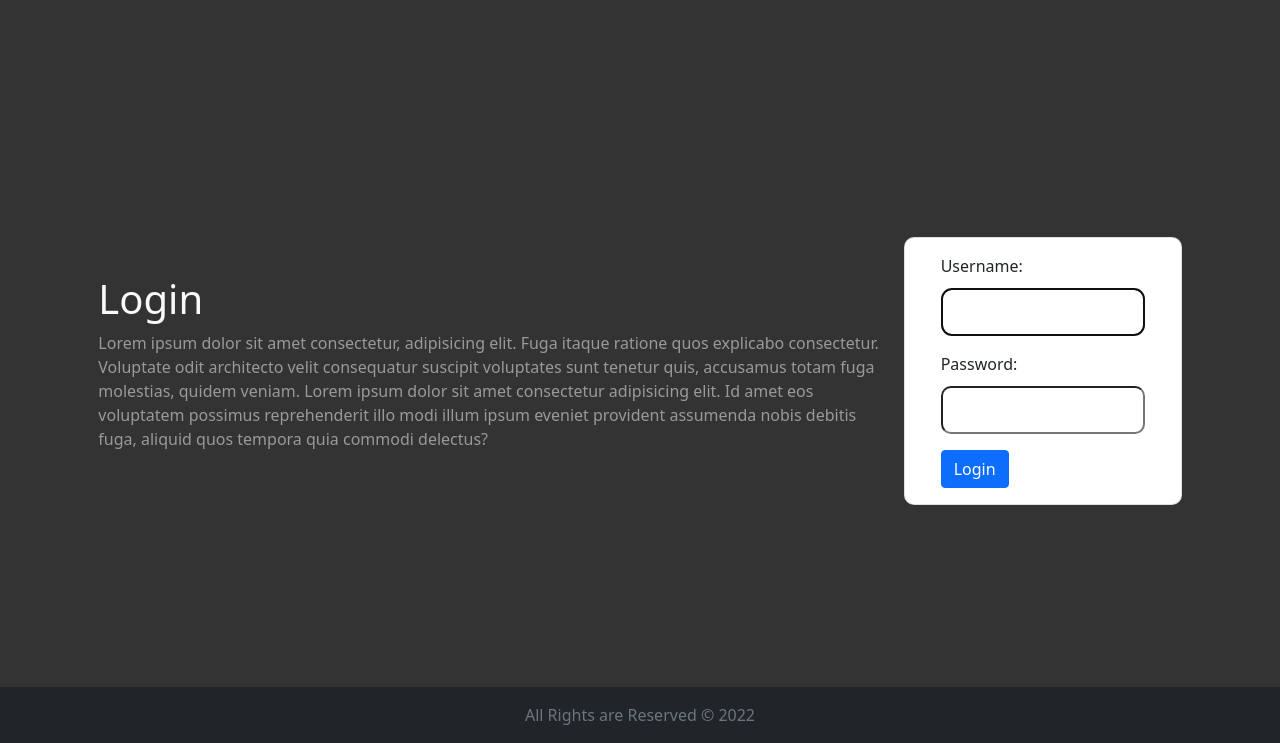
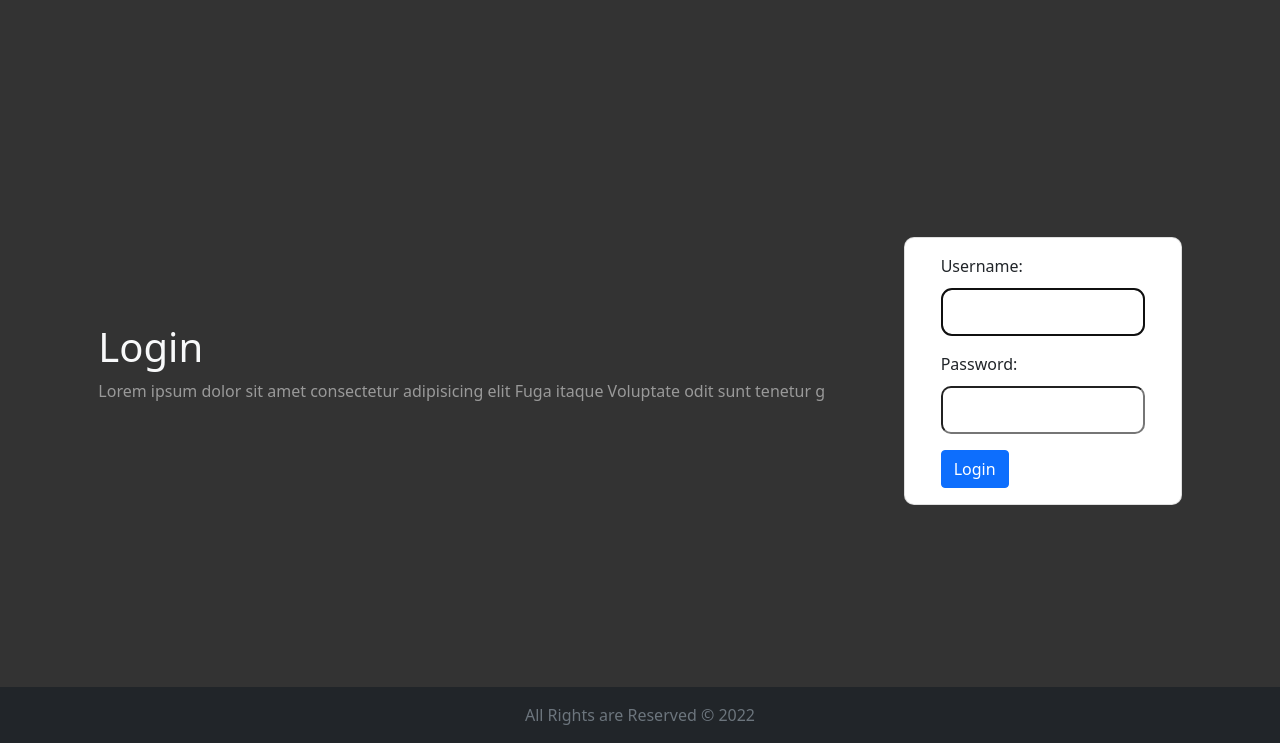
Before and after one commit to Anjanasharath/rase, a Django app: page /accounts/login/ in a window 1280 px wide. Shown: the part 57-800 px from the top of the page. Run offline with Django 4.2, Linux system fonts and the light colour scheme; some libraries are stand-ins or nearby versions.

Commit message:
loginpage created

```diff
--- a/templates/registration/login.html
+++ b/templates/registration/login.html
@@ -9,8 +9,7 @@
 
             <h1 class="text-light">Login</h1>
             <p class="text-white-50">
-                Lorem ipsum dolor sit amet consectetur, adipisicing elit. Fuga itaque ratione quos explicabo consectetur. Voluptate odit architecto velit consequatur suscipit voluptates sunt tenetur quis, accusamus totam fuga molestias, quidem veniam.
-                Lorem ipsum dolor sit amet consectetur adipisicing elit. Id amet eos voluptatem possimus reprehenderit illo modi illum ipsum eveniet provident assumenda nobis debitis fuga, aliquid quos tempora quia commodi delectus?
+                Lorem ipsum dolor sit amet consectetur adipisicing elit Fuga itaque  Voluptate odit  sunt tenetur  g
             </p>
 
         </div>
--- a/templates/registration/register.html
+++ b/templates/registration/register.html
@@ -9,8 +9,8 @@
         <div class="col-lg-8">
             <h1 class="text-light">Registration</h1>
             <p class="text-white-50">
-                Lorem ipsum dolor sit amet consectetur, adipisicing elit. Fuga itaque ratione quos explicabo consectetur. Voluptate odit architecto velit consequatur suscipit voluptates sunt tenetur quis, accusamus totam fuga molestias, quidem veniam.
-                Lorem ipsum dolor sit amet, consectetur adipisicing elit. Reprehenderit dolores deleniti repellat cumque, facilis ad possimus natus obcaecati quisquam maxime officia asperiores beatae iste perspiciatis repudiandae, velit voluptatibus recusandae provident?
+
+
             </p>
         </div>
         <div class="col-lg-3">
```
